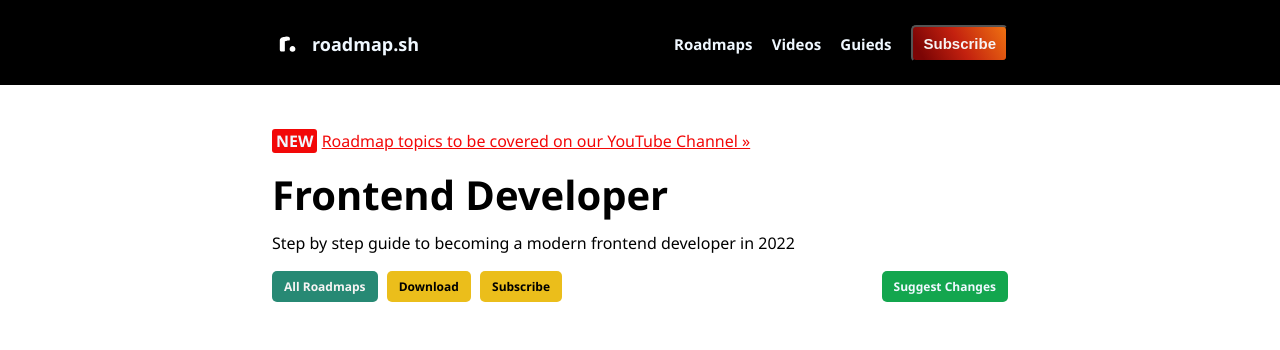
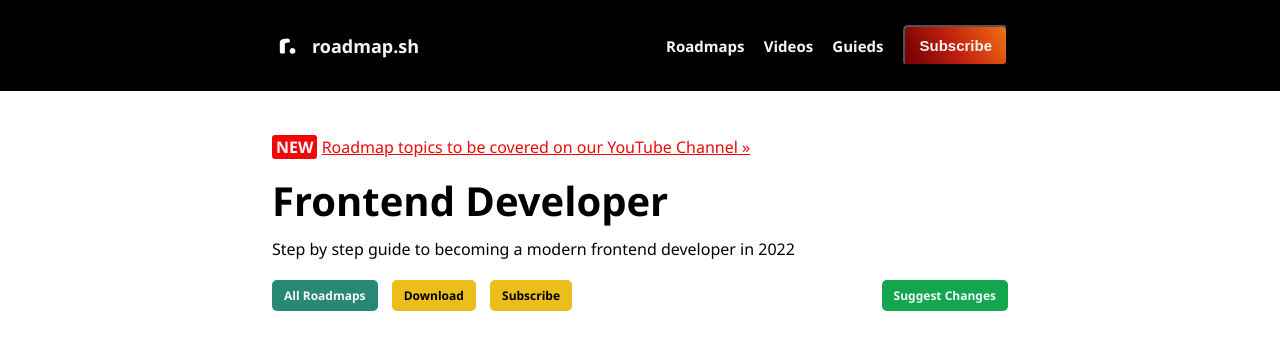
Before and after one commit to xellamay/roadmap, a plain HTML site: page index.html in a window 1280 px wide. Drawn offline with Linux system fonts and the light colour scheme.

Commit message:
Правки в CSS

```diff
--- a/index.html
+++ b/index.html
@@ -22,8 +22,8 @@
             <a class="nav__link" href="#">Videos</a>
             <a class="nav__link" href="#">Guieds</a>
           </nav>
-          <div class="header__btn">
-            <button class="btn btn-header">Subscribe</button>
+          <div class="header__subscribe">
+            <button class="btn btn-large btn-gradient">Subscribe</button>
           </div>
         </div>
       </div>
@@ -33,19 +33,19 @@
   <div class="content">
     <div class="container">
       <a class="content__link" href="#">
-        <span class="badge__link">New</span>
+        <span class="badge">New</span>
         <span class="text__link">Roadmap topics to be covered on our YouTube Channel »</span>
       </a>
       <h1 class="content__title">Frontend Developer</h1>
       <p class="content_paragraf">Step by step guide to becoming a modern frontend developer in 2022</p>
       <div class="content__btn">
-        <div>
-          <a class="btn btn-roadmaps">All Roadmaps</a>
-          <a class="btn btn-download">Download</a>
-          <a class="btn btn-subscribe">Subscribe</a>
+        <div class="btn-group">
+          <a class="btn">All Roadmaps</a>
+          <a class="btn btn-yellow">Download</a>
+          <a class="btn btn-yellow">Subscribe</a>
         </div>
         <div>
-         <a class="btn btn-suggest">Suggest Changes</a>
+         <a class="btn btn-green">Suggest Changes</a>
        </div>
       </div>
 
--- a/styles.css
+++ b/styles.css
@@ -1,3 +1,5 @@
+/* COMMON CONFIG  */
+
 body {
   margin: 0;
   font-family: "Segoe UI",Helvetica,Arial,sans-serif,"Apple Color Emoji","Segoe UI Emoji","Segoe UI Symbol";
@@ -17,15 +19,77 @@ p {
   box-sizing: border-box;
 }
 
+/* BUTTON */
+
+.btn {
+  display: inline-block;
+  padding: 7px 12px;
+  background-color: #278974;
+  font-weight: 600;
+  color: aliceblue;
+  font-size: 12px;
+  font-weight: 700;
+  color: #f7f4f4;
+  border-radius: 5px;
+}
+
+.btn:hover {
+  cursor: pointer;
+}
+
+.btn-yellow {
+  background-color: #ebbe1b;
+  color: #000000;
+}
+
+.btn-green {
+  background-color: #13a64e;
+  color: aliceblue;
+}
+
+.btn-gradient {
+  background-color: #da4f6e;
+  background-image: linear-gradient(60deg, #7c0505 10%, #c3210f 50%, #ef7111 100%);
+  color: #f7f4f4;
+}
+
+.btn-large {
+  padding: 10px 14px;
+  font-size: 15px;
+}
+
+/* BUTTON-GROUP */
+
+.btn-group > .btn {
+  margin-right: 10px;
+}
+
+.btn-group > .btn:last-child {
+  margin-right: 0;
+}
+
+/* BADGE */
+
+.badge {
+  font-weight: 700;
+  text-transform: uppercase;
+  background-color: #f20808;
+  color: aliceblue;
+  padding: 1px 4px;
+  border-radius: 3px;
+}
+
+/* LAYOUT */
+
 .container {
   width: 100%;
   max-width: 736px;
   margin: 0 auto;
 }
 
+/* HEADER */
 .header {
   width: 100%;
-  height: 85px;
   padding: 25px;
   background-color: black;
 }
@@ -61,24 +125,11 @@ p {
   margin-left: 15px;
 }
 
-.header__btn {
+.header__subscribe {
   margin-left: 20px;
 }
 
-.btn {
-  font-size: 15px;
-  font-weight: 600;
-  color: aliceblue;
-
-}
-
-.btn-header {
-  padding: 8px 10px;
-  background-color: #da4f6e;
-  background-image: linear-gradient(60deg, #7c0505 10%, #c3210f 50%, #ef7111 100%);
-  color: #f7f4f4;
-  border-radius: 5px;
-}
+/* CONTENT */
 
 .content {
   padding-top: 45px;
@@ -94,16 +145,10 @@ p {
 
 .content__link {
   text-decoration: none;
-
 }
 
-.badge__link {
-  font-weight: 700;
-  text-transform: uppercase;
-  background-color: #f20808;
-  color: aliceblue;
-  padding: 1px 4px;
-  border-radius: 3px;
+.content__link:hover {
+  cursor: pointer;
 }
 
 .text__link {
@@ -116,49 +161,3 @@ p {
   justify-content: space-between;
   margin-top: 20px;
 }
-
-.btn-roadmaps {
-  font-size: 12px;
-  font-weight: 700;
-  padding: 7px 12px;
-  background-color: #278974;
-  color: #f7f4f4;
-  border: 0ch;
-  border-radius: 5px;
-  margin-right: 5px;
-}
-
-.btn-roadmaps:hover {
-  cursor: pointer;
-}
-
-.btn-download {
-  font-size: 12px;
-  font-weight: 600;
-  padding: 7px 12px;
-  background-color: #ebbe1b;
-  color: #000000;
-  border: 0ch;
-  border-radius: 5px;
-  margin-right: 5px;
-}
-
-.btn-subscribe {
-  font-size: 12px;
-  font-weight: 600;
-  padding: 7px 12px;
-  background-color: #ebbe1b;
-  color: #000000;
-  border: 0ch;
-  border-radius: 5px;
-}
-
-.btn-suggest {
-  font-size: 12px;
-  font-weight: 600;
-  padding: 7px 12px;
-  background-color: #13a64e;
-  color: aliceblue;
-  border: 0ch;
-  border-radius: 5px;
-}
```
